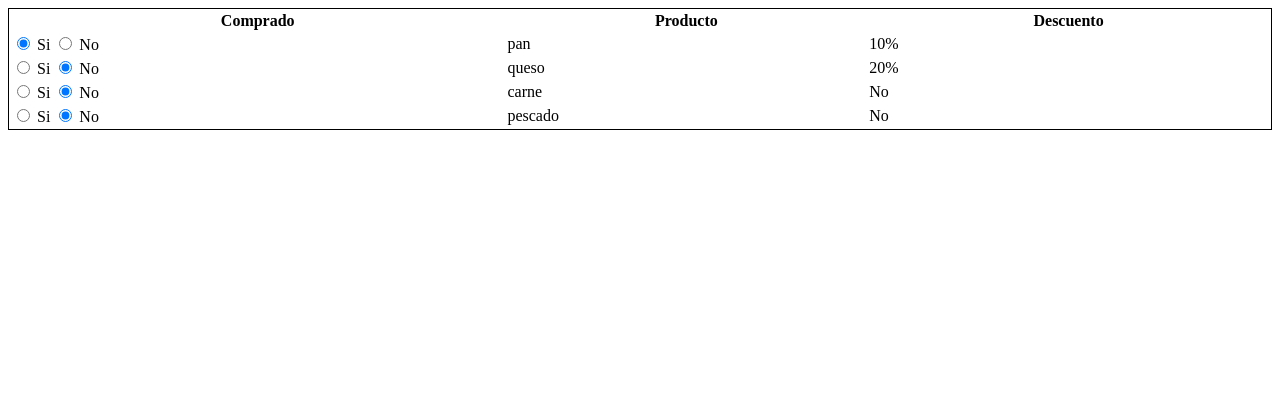
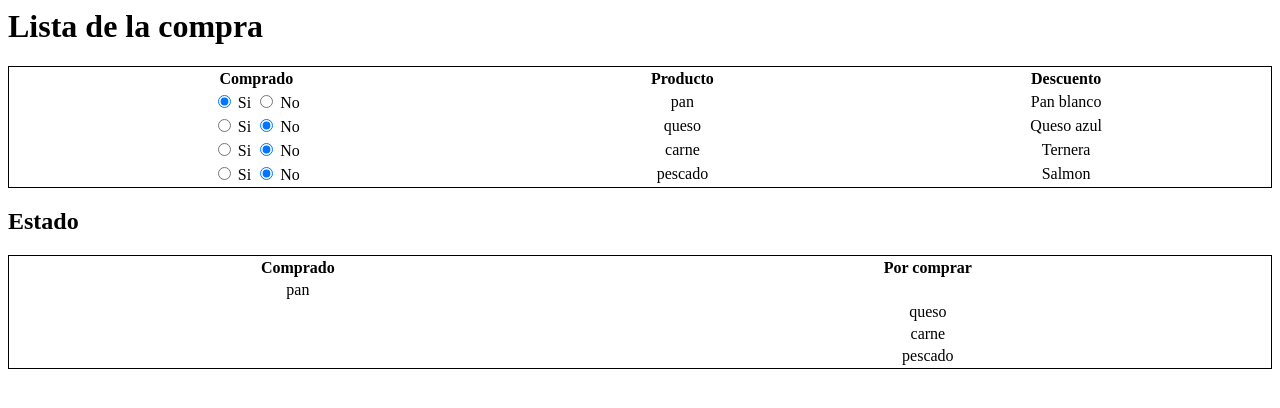
Before and after one commit to cromerofajar/listadelacompra, an Angular app: page / in a window 1280 px wide. Shown: the top 408 px of the page. Built offline with nearby package versions, Linux system fonts and the light colour scheme.

Commit message:
Añadido de la tabla Estado

```diff
--- a/src/app/app.component.html
+++ b/src/app/app.component.html
@@ -1,3 +1,4 @@
+<h1>Lista de la compra</h1>
 <table style="width: 100%; border: 1px solid black;">
   <tr>
     <th>Comprado</th>
@@ -5,11 +6,28 @@
     <th>Descuento</th>
   </tr>
   <tr *ngFor="let compra of compras; index as i;">
-    <td>
+    <td align="center">
       <input type="radio" name="comprar-{{i}}" [(ngModel)]="compra.comprado" [value]=true> Si
       <input type="radio" name="comprar-{{i}}" [(ngModel)]="compra.comprado" [value]=false> No
     </td>
-    <td>{{compra.comprar}}</td>
-    <td>{{compra.descuento}}</td>
+    <td align="center">{{compra.comprar}}</td>
+    <td align="center">{{compra.descripcion}}</td>
   </tr>
 </table>
+<h2>Estado</h2>
+<table style="width: 100%; border: 1px solid black;">
+  <tr>
+    <th> Comprado </th>
+    <th> Por comprar </th>
+  </tr>
+  <tr *ngFor="let compra of compras; index as i">
+  <td *ngIf="compras[i].comprado" align="center">
+    {{compra.comprar}}
+
+  </td>
+    <td></td>
+    <td *ngIf="!compras[i].comprado" align="center">
+      {{compra.comprar}}
+    </td>
+  </tr>
+</table>
--- a/src/app/app.component.ts
+++ b/src/app/app.component.ts
@@ -12,22 +12,22 @@ export class ListaComprasComponent implements OnInit {
   constructor() {
     const compra1 = {
       comprar: "pan",
-      descuento: "10%",
+      descripcion: "Pan blanco",
       comprado: true,
     };
     const compra2 = {
       comprar: "queso",
-      descuento: "20%",
+      descripcion: "Queso azul",
       comprado: false,
     };
     const compra3 = {
       comprar: "carne",
-      descuento: "No",
+      descripcion: "Ternera",
       comprado: false,
     };
     const compra4 = {
       comprar: "pescado",
-      descuento: "No",
+      descripcion: "Salmon",
       comprado: false,
     };
     this.compras = [];
```
